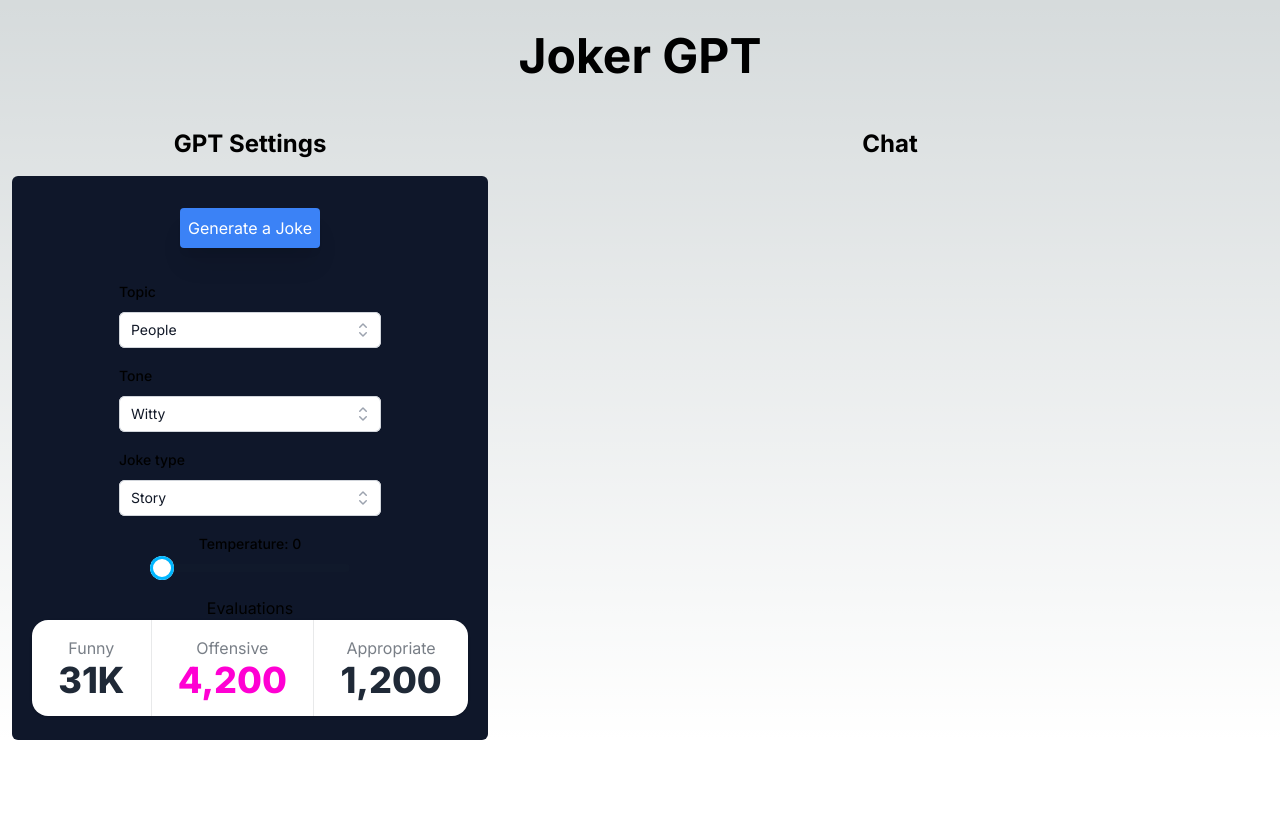
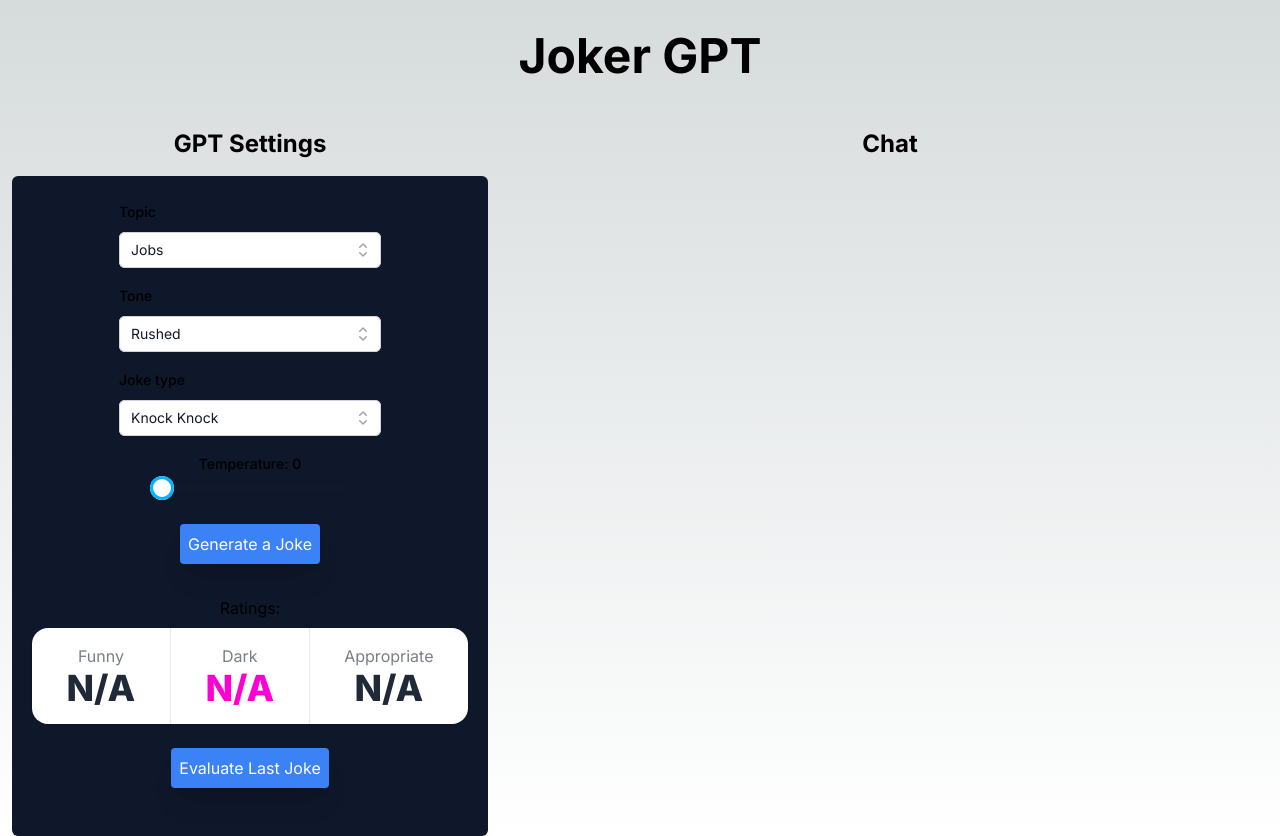
Before and after one commit to Encode-AI-Q1-2024-Team7/project-2-joke-gpt, a Next.js app: page / in a window 1280 px wide. Before the commit the page ends 800 px from the top, so only its background shows below. Built offline with nearby package versions, Linux system fonts and the light colour scheme.

Commit message:
added joke ratings

```diff
--- a/app/api/chat/route.ts
+++ b/app/api/chat/route.ts
@@ -12,6 +12,9 @@ export const runtime = 'edge';
 export async function POST(req: Request) {
   const { messages, temperature } = await req.json();
 
+  console.log("messages: ");
+  console.log(messages);
+
   // Ask OpenAI for a streaming chat completion given the prompt
   const response = await openai.chat.completions.create({
     model: 'gpt-3.5-turbo',
@@ -25,7 +28,7 @@ export async function POST(req: Request) {
       ...messages,
     ],
     temperature: +temperature,
-    max_tokens: 200,
+    max_tokens: 300,
   });
 
   // Convert the response into a friendly text-stream
--- a/app/api/completion/route.ts
+++ b/app/api/completion/route.ts
@@ -0,0 +1,37 @@
+import OpenAI from 'openai';
+import { OpenAIStream, StreamingTextResponse } from 'ai';
+
+export const runtime = 'edge';
+
+const openai = new OpenAI({
+  apiKey: process.env.OPENAI_API_KEY,
+});
+
+export async function POST(req: Request) {
+  // Extract the `prompt` from the body of the request
+  const { prompt } = await req.json();
+
+  // Request the OpenAI API for the response based on the prompt
+  const response = await openai.chat.completions.create({
+    model: 'gpt-3.5-turbo',
+    stream: true,
+
+    messages: [
+      {
+        role: 'system',
+        content: `You are a professional judge that provides ratings on joke content. Given the following joke content, on a rating scale from zero to 100 percent, provide a rating for each of the following three criteria: 1. funny, 2. dark, and 3. appropriate. Respond with a JSON object in the format: { "funny": "%", "dark": "%", "appropriate": "%"}, or an empty {} if you are not able to complete the request. Only respond with an object. Here is the joke content to rate: ${prompt}
+
+  Output:\n`,
+      },
+    ],
+    max_tokens: 200,
+    temperature: 0,
+    top_p: 1,
+    frequency_penalty: 1,
+    presence_penalty: 1,
+  });
+
+  const stream = OpenAIStream(response);
+
+  return new StreamingTextResponse(stream);
+}
--- a/app/page.tsx
+++ b/app/page.tsx
@@ -1,44 +1,12 @@
 'use client';
 
-import DropDownBox from '@/components/ui/dropdown';
 import { useChat } from 'ai/react';
 import { useEffect, useRef, useState } from 'react';
-import { Option } from '@/components/ui/dropdown';
-import Evaluations from '@/components/ui/evaluations';
-import { Chat } from 'openai/resources/index.mjs';
 import ChatSection from '@/components/chat/ChatSection';
 import ChatSettings from '@/components/chat/ChatSettings';
 
-// const Topics: Option[] = [
-//   { id: 1, name: 'People' },
-//   { id: 2, name: 'Jobs' },
-//   { id: 3, name: 'SciFi' },
-//   { id: 4, name: 'Animals' },
-//   // More topics...
-// ];
-
-// const Tones: Option[] = [
-//   { id: 1, name: 'Witty' },
-//   { id: 2, name: 'Boring' },
-//   { id: 3, name: 'Dark' },
-//   { id: 4, name: 'Rushed' },
-//   // More tones...
-// ];
-
-// const Types: Option[] = [
-//   { id: 1, name: 'Story' },
-//   { id: 2, name: 'Knock Knock' },
-//   { id: 3, name: 'Poetic' },
-//   { id: 4, name: 'Country' },
-//   // More types...
-// ];
-
 export default function Home() {
-  // const [selectedTopic, setSelectedTopic] = useState(Topics[0]);
-  // const [selectedTone, setSelectedTone] = useState(Tones[0]);
-  // const [selectedType, setSelectedType] = useState(Types[0]);
   const [selectedTemp, setSelectedTemp] = useState(0);
-
   const convertedTemp = (selectedTemp / 10000).toFixed(1);
 
   const {
@@ -59,6 +27,7 @@ export default function Home() {
     }
   }, [messages]);
 
+  const lastJoke = messages.filter((m) => m.role === 'assistant').pop();
   return (
     <main>
       <header className='py-8 text-5xl font-bold text-center mb-4'>
@@ -66,6 +35,7 @@ export default function Home() {
       </header>
       <div className='flex min-w-lg'>
         <ChatSettings
+          content={lastJoke}
           selectedTemp={selectedTemp}
           convertedTemp={+convertedTemp}
           isLoading={isLoading}
--- a/components/chat/ChatSettings.tsx
+++ b/components/chat/ChatSettings.tsx
@@ -4,30 +4,31 @@ import Evaluations from '../ui/evaluations';
 import { ChatRequestOptions, CreateMessage, Message } from 'ai';
 
 const Topics: Option[] = [
-  { id: 1, name: 'People' },
-  { id: 2, name: 'Jobs' },
+  { id: 1, name: 'Jobs' },
+  { id: 2, name: 'People' },
   { id: 3, name: 'SciFi' },
   { id: 4, name: 'Animals' },
   // More topics...
 ];
 
 const Tones: Option[] = [
-  { id: 1, name: 'Witty' },
+  { id: 1, name: 'Rushed' },
   { id: 2, name: 'Boring' },
   { id: 3, name: 'Dark' },
-  { id: 4, name: 'Rushed' },
+  { id: 4, name: 'Witty' },
   // More tones...
 ];
 
 const Types: Option[] = [
-  { id: 1, name: 'Story' },
-  { id: 2, name: 'Knock Knock' },
+  { id: 1, name: 'Knock Knock' },
+  { id: 2, name: 'Story' },
   { id: 3, name: 'Poetic' },
   { id: 4, name: 'Country' },
   // More types...
 ];
 
 interface ChatSettingsProps {
+  content: Message | undefined;
   selectedTemp: number;
   convertedTemp: number;
   isLoading: boolean;
@@ -39,6 +40,7 @@ interface ChatSettingsProps {
 }
 
 export default function ChatSettings({
+  content,
   selectedTemp,
   convertedTemp,
   isLoading,
@@ -52,20 +54,6 @@ export default function ChatSettings({
     <div className='relative min-w-[500px]'>
       <h2 className='text-2xl font-bold text-center mb-4'>GPT Settings</h2>
       <div className='sticky top-36 bg-slate-900 rounded-md mx-3 py-4'>
-        <div className='flex flex-col justify-center mb-2 items-center p-4'>
-          <button
-            className='bg-blue-500 p-2 text-white rounded shadow-xl'
-            disabled={isLoading}
-            onClick={() =>
-              append({
-                role: 'user',
-                content: `Tell me a joke, using a ${selectedType.name} format with a ${selectedTone.name} tone. The joke must be about ${selectedTopic.name}`,
-              })
-            }
-          >
-            Generate a Joke
-          </button>
-        </div>
         <div className='flex justify-center py-2'>
           <DropDownBox
             state={selectedTopic}
@@ -103,18 +91,23 @@ export default function ChatSettings({
             className='range range-info'
           />
         </div>
+        <div className='flex flex-col justify-center mb-2 items-center p-4'>
+          <button
+            className='bg-blue-500 p-2 text-white rounded shadow-xl'
+            disabled={isLoading}
+            onClick={() =>
+              append({
+                role: 'user',
+                content: `Tell me a joke, using a ${selectedType.name} format with a ${selectedTone.name} tone. The joke must be about ${selectedTopic.name}`,
+              })
+            }
+          >
+            Generate a Joke
+          </button>
+        </div>
         <div className='flex flex-col justify-center py-2 mx-auto px-5'>
-          <Evaluations />
+          <Evaluations content={content} />
         </div>
-        {/* <form onSubmit={handleSubmit} className='flex justify-center'>
-              <input
-                className='w-[95%] p-2 mb-8 border border-gray-300 rounded shadow-xl text-black'
-                disabled={isLoading}
-                value={input}
-                placeholder='Say something...'
-                onChange={handleInputChange}
-              />
-            </form> */}
       </div>
     </div>
   );
--- a/components/ui/evaluations.tsx
+++ b/components/ui/evaluations.tsx
@@ -1,25 +1,85 @@
-export default function Completion() {
+import { Message, useCompletion } from 'ai/react';
+import { useCallback, useState } from 'react';
+
+interface EvaluationsProps {
+  content: Message | undefined;
+}
+
+export default function Evaluations({ content }: EvaluationsProps) {
+  const [ratings, setRatings] = useState({
+    funny: 'N/A',
+    dark: 'N/A',
+    appropriate: 'N/A',
+  });
+  const { complete, isLoading } = useCompletion({
+    api: '/api/completion',
+  });
+
+  const runEvals = useCallback(
+    async (c: string) => {
+      const completion = await complete(c);
+      if (!completion) throw new Error('AI Server Error');
+      const evaluations = JSON.parse(completion);
+      console.log('evaluations: ');
+      console.log(evaluations);
+      if (
+        'funny' in evaluations &&
+        'dark' in evaluations &&
+        'appropriate' in evaluations
+      ) {
+        setRatings({
+          funny: evaluations.funny !== '' ? evaluations.funny : 'N/A',
+          dark: evaluations.dark !== '' ? evaluations.dark : 'N/A',
+          appropriate:
+            evaluations.appropriate !== '' ? evaluations.appropriate : 'N/A',
+        });
+      } else {
+        setRatings({
+          funny: 'N/A',
+          dark: 'N/A',
+          appropriate: 'N/A',
+        });
+      }
+    },
+    [complete]
+  );
+
   return (
     <>
-      <h1 className="text-center">Evaluations</h1>
-      <div className='stats shadow'>
+      <h1 className='text-center'>Ratings: </h1>
+      {isLoading ?? (
+        <span className='loading loading-spinner loading-xs'></span>
+      )}
+      <div className='stats shadow my-2'>
         <div className='stat place-items-center'>
           <div className='stat-title'>Funny</div>
-          <div className='stat-value'>31K</div>
-          {/* <div className='stat-desc'>From January 1st to February 1st</div> */}
+          <div className='stat-value'>{ratings.funny}</div>
         </div>
 
         <div className='stat place-items-center'>
-          <div className='stat-title'>Offensive</div>
-          <div className='stat-value text-secondary'>4,200</div>
-          {/* <div className='stat-desc text-secondary'>↗︎ 40 (2%)</div> */}
+          <div className='stat-title'>Dark</div>
+          <div className='stat-value text-secondary'>{ratings.dark}</div>
         </div>
 
         <div className='stat place-items-center'>
           <div className='stat-title'>Appropriate</div>
-          <div className='stat-value'>1,200</div>
-          {/* <div className='stat-desc'>↘︎ 90 (14%)</div> */}
+          <div className='stat-value'>{ratings.appropriate}</div>
         </div>
+      </div>
+      <div className='flex flex-col justify-center mb-2 items-center p-4'>
+        <button
+          className='bg-blue-500 p-2 text-white rounded shadow-xl'
+          disabled={isLoading}
+          onClick={() => {
+            if (content) {
+              runEvals(content.content);
+            } else {
+              alert('No content to evaluate');
+            }
+          }}
+        >
+          Evaluate Last Joke
+        </button>
       </div>
     </>
   );
```
